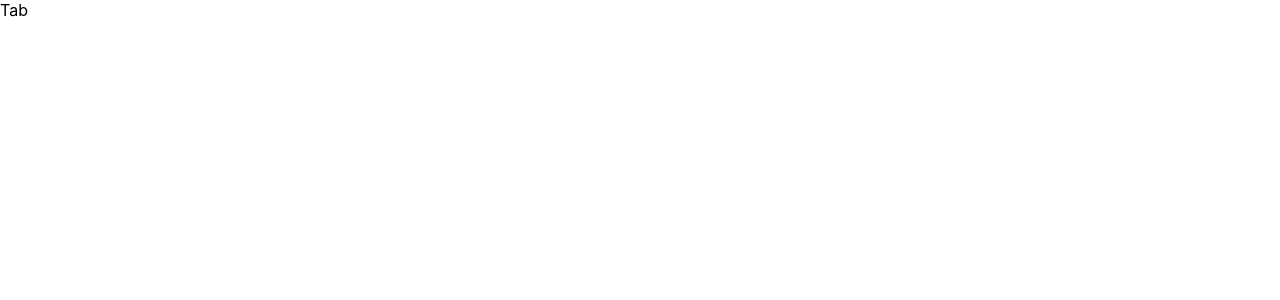
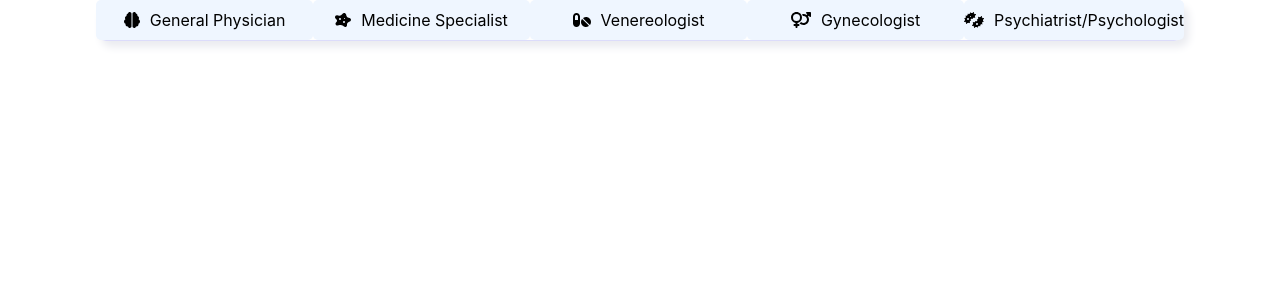
Before and after one commit to Sharif101/featuredDoctor, a React (Create React App) app: page / in a window 1280 px wide. Shown: the top 300 px of the page. Built offline with nearby package versions, Linux system fonts and the light colour scheme.

Commit message:
tab design

```diff
--- a/package.json
+++ b/package.json
@@ -3,6 +3,9 @@
   "version": "0.1.0",
   "private": true,
   "dependencies": {
+    "@fortawesome/fontawesome-svg-core": "^6.4.2",
+    "@fortawesome/free-solid-svg-icons": "^6.4.2",
+    "@fortawesome/react-fontawesome": "^0.2.0",
     "@testing-library/jest-dom": "^5.17.0",
     "@testing-library/react": "^13.4.0",
     "@testing-library/user-event": "^13.5.0",
--- a/src/Compontents/FeaturedDoctor/FeaturedDoctor.jsx
+++ b/src/Compontents/FeaturedDoctor/FeaturedDoctor.jsx
@@ -1,10 +1,11 @@
-import React from "react";
+import React, { useState } from "react";
 import Tab from "./Tab/Tab";
 
 export default function FeaturedDoctor() {
+  const [search, setSearch] = useState("");
   return (
     <div>
-      <Tab />
+      <Tab search={search} setSearch={setSearch} />
     </div>
   );
 }
--- a/src/Compontents/FeaturedDoctor/Tab/Tab.jsx
+++ b/src/Compontents/FeaturedDoctor/Tab/Tab.jsx
@@ -1,5 +1,70 @@
 import classes from "./Tab.module.css";
+import {
+  faBacteria,
+  faBrain,
+  faCapsules,
+  faDisease,
+  faPersonBreastfeeding,
+  faPersonDress,
+  faPersonPregnant,
+  faPills,
+  faStarOfLife,
+  faStethoscope,
+  faUserDoctor,
+  faUsers,
+  faVenusMars,
+} from "@fortawesome/free-solid-svg-icons";
+import { FontAwesomeIcon } from "@fortawesome/react-fontawesome";
 
-export default function Tab() {
-  return <div>Tab</div>;
+export default function Tab({ search, setSearch }) {
+  return (
+    <div className={classes.container}>
+      <div className={classes.alltabs}>
+        {/* ---------------------- */}
+        {/* <div className={search === "" ? classes.clicktab : classes.singleTabs}>
+          <FontAwesomeIcon icon={faUsers} />
+          <p onClick={() => setSearch("")}>All Doctors</p>
+        </div> */}
+        {/* ------------------------------- */}
+        <div
+          className={
+            search === "general" ? classes.clicktab : classes.singleTabs
+          }
+        >
+          <FontAwesomeIcon icon={faBrain} />
+          <p onClick={() => setSearch("general")}>General Physician</p>
+        </div>
+        {/* ---------------------- */}
+        <div
+          className={
+            search === "medicine" ? classes.clicktab : classes.singleTabs
+          }
+        >
+          <FontAwesomeIcon icon={faDisease} />
+          <p onClick={() => setSearch("medicine")}>Medicine Specialist</p>
+        </div>
+        {/* ------------------------------- */}
+        <div
+          className={search === "vd" ? classes.clicktab : classes.singleTabs}
+        >
+          <FontAwesomeIcon icon={faPills} />
+          <p onClick={() => setSearch("vd")}>Venereologist</p>
+        </div>
+        {/* ---------------------- */}
+        <div
+          className={search === "gyn" ? classes.clicktab : classes.singleTabs}
+        >
+          <FontAwesomeIcon icon={faVenusMars} />
+          <p onClick={() => setSearch("gyn")}>Gynecologist</p>
+        </div>
+        {/* ------------------------------- */}
+        <div
+          className={search === "psych" ? classes.clicktab : classes.singleTabs}
+        >
+          <FontAwesomeIcon icon={faBacteria} />
+          <p onClick={() => setSearch("psych")}>Psychiatrist/Psychologist</p>
+        </div>
+      </div>
+    </div>
+  );
 }
--- a/src/Compontents/FeaturedDoctor/Tab/Tab.module.css
+++ b/src/Compontents/FeaturedDoctor/Tab/Tab.module.css
@@ -0,0 +1,68 @@
+.container h1,
+.container h2,
+.container h3,
+.container h4,
+.container h5,
+.container h6,
+.container p {
+  margin: 0;
+}
+.container {
+  margin: 0 6em;
+  margin-bottom: 1.5em;
+}
+.alltabs {
+  display: grid;
+  grid-template-columns: repeat(5, 1fr);
+  background-color: var(--white);
+  border-radius: 10px;
+  border-bottom: 1px solid #d5d4fbd0;
+  box-shadow: 5px 6px 8px #eaebf0;
+}
+.singleTabs {
+  display: flex;
+  gap: 10px;
+  align-items: center;
+  justify-content: center;
+  padding: 10px 0;
+  color: var(--dark-grey);
+  border-radius: 5px;
+  background-color: #eff6ff;
+  cursor: pointer;
+}
+.singleTabs > svg {
+  color: var(--primary);
+}
+.clicktab {
+  display: flex;
+  gap: 10px;
+  align-items: center;
+  justify-content: center;
+  padding: 10px 0;
+  color: white;
+  border-radius: 5px;
+  background-image: linear-gradient(
+    to right,
+    #457dc3,
+    #4385c9,
+    #428dcf,
+    #4194d4,
+    #419cd9
+  );
+  cursor: pointer;
+}
+
+@media (max-width: 420px) {
+  .alltabs {
+    flex-direction: column;
+    width: 100%;
+    overflow: auto;
+  }
+  .singleTabs,
+  .clicktab {
+    padding: 12px 0;
+    width: 150px;
+    font-weight: 500;
+    font-size: 14px;
+  }
+}
```
Also changed, not shown: 1 other file (tests, documents, lock files or other folders).
